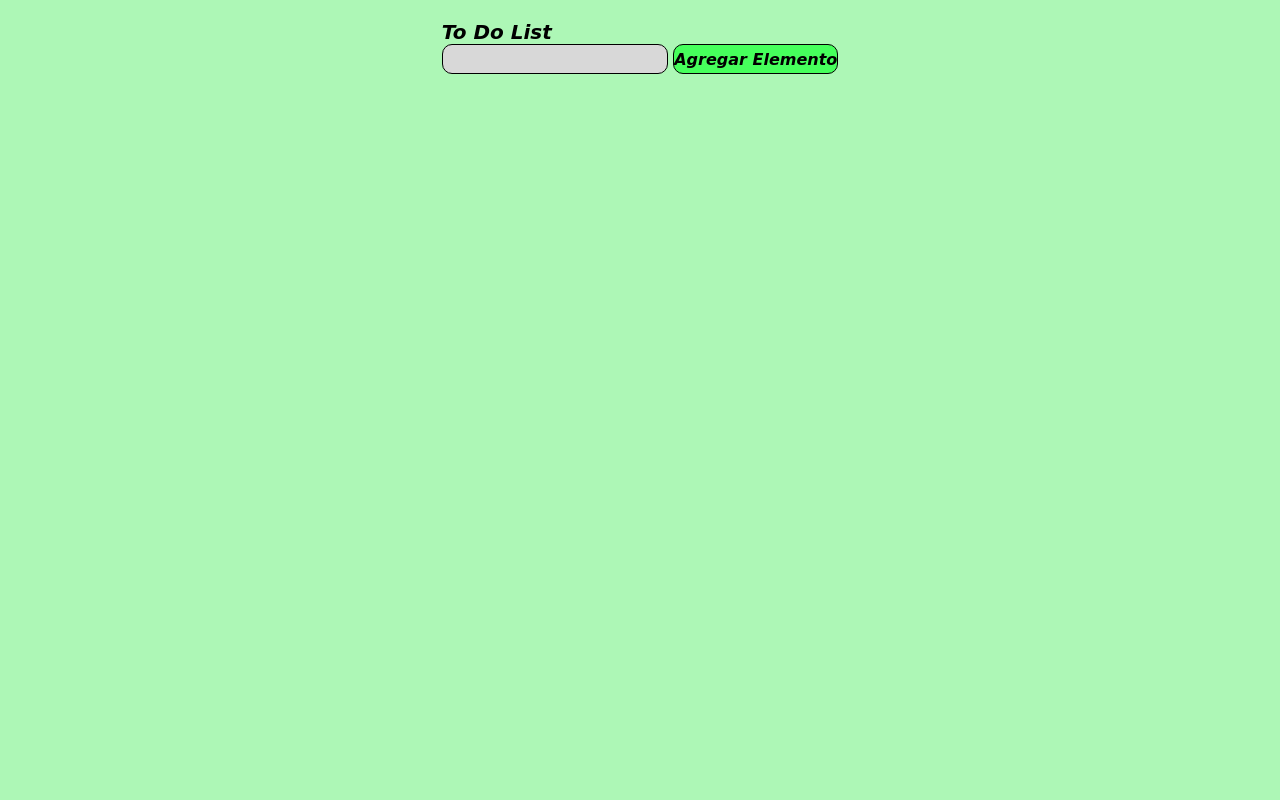
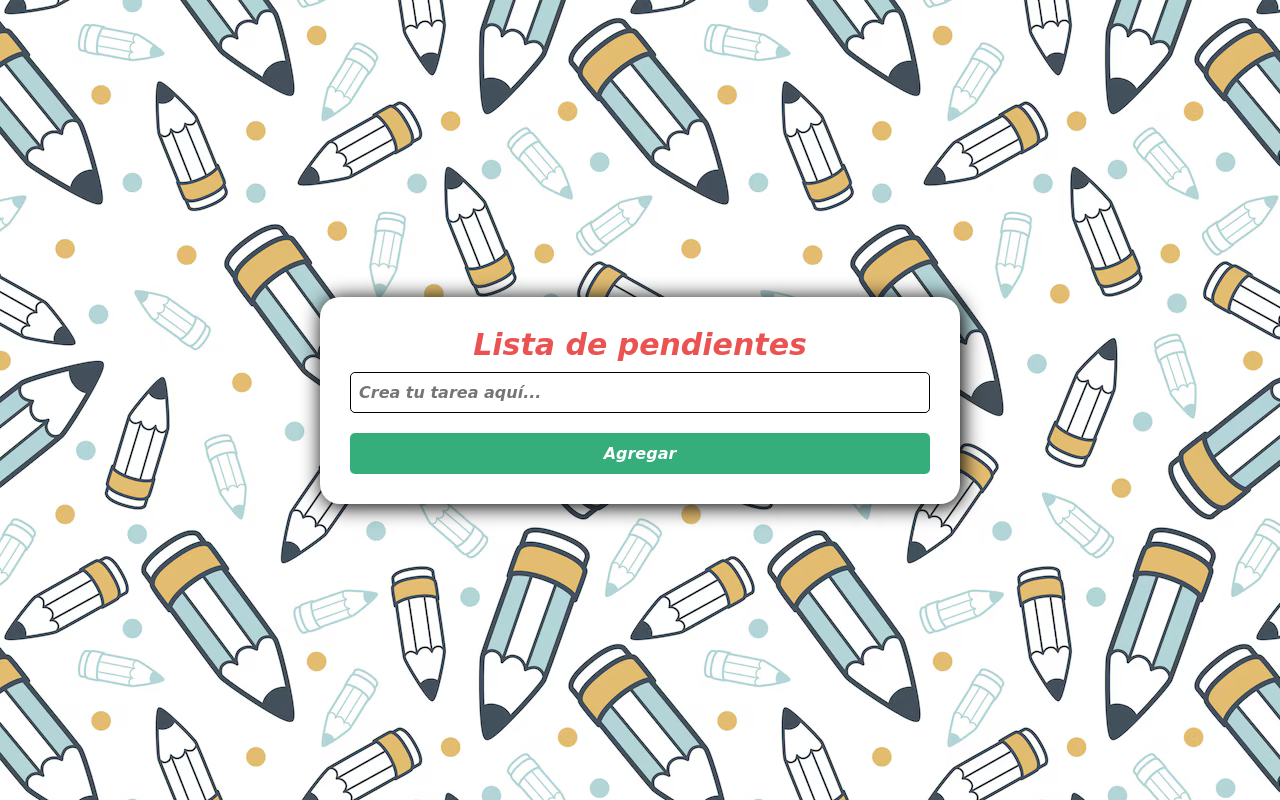
Before and after one commit to DiegoQQ/to_do_list, a plain HTML site: page index.html in a window 1280 px wide. Drawn offline with Linux system fonts and the light colour scheme.

Commit message:
Se termino de organizar el to do list

```diff
--- a/css/style.css
+++ b/css/style.css
@@ -1,54 +1,111 @@
 *{
-    background-color: #adf7b6;
     margin: 0;
     padding: 0;
     font: oblique bold 100% cursive;
 
     box-sizing: border-box;
 }
-#titulo > h1{
-    font-size: 20px;
-}
-#caja > ol{
+
+#tareas{
     list-style: none;
-}
-section{
-    padding: 20px;
-
-    display: flex;
-    justify-content: center;
-}
-#agregar > form > button{
-    border-radius: 10px;
-    border: 1px solid black;
-    cursor:pointer;
-    background-color: #46ff5c;
-    height: 30px;
-}
-#agregar > form > input{
-    margin: 0px;
-    border: 1px solid black;
-    border-radius: 10px;
-    background-color: #d8d8d8;
-    height: 30px;
-}
-.eliminar{
-    text-align: center;
-    border-radius: 10px;
-    border: none;
-    cursor: pointer;
-    padding: 5px;
-    margin: 0px;
-    background-color: red;
-    color: white;
-}
-.tarea{
-    display: flex;
-    flex-wrap: wrap;
-}
-.texto{
-    width: 50%;
 }
 .checked{
     text-decoration:line-through;
 }
+
+section{
+    min-height: 100vh;
+    background-image: url("../img/fondo-to-do-list.jpg");
+    display: flex;
+    flex-direction: column;
+    align-items: center;
+    justify-content: center;
+}
+section > div{
+    box-shadow: 2px 2px 20px 1px rgb(0, 0, 0);
+    background-color: #fff;
+    border-radius: 20px;
+    padding: 30px;
+    width: 50%;
+    height: 100%;
+}
+section > div > h1{
+    text-align: center;
+    font-size: 30px;
+}
+
+/* Estilos y organizado de listas */
+ol > li{
+    display: flex;
+    border-top: solid rgb(180, 180, 180) 1px;
+    padding: 20px 5px;
+    justify-content: space-between;
+    gap: 20px;
+}
+ol > li > div{
+    flex-grow: 0;
+}
+ol > li > div:nth-child(2){
+    flex-grow: 5;
+}
+
+/* Estilo botón agregar*/
+
+#agrega{
+    background-color: #36AE7C;
+    border: none;
+    border-radius: 5px;
+    color: white;
+    padding: 11px 8px;
+    cursor: pointer;
+    width: 100%;
+    margin-top: 20px;
+}
+#agrega:hover{
+    background-color: #277c59;
+}
+
+/* Estilo del input */
+#textoAgregar{
+    border: solid black 1px;
+    padding: 10px 8px;
+    border-radius: 5px;
+    width: 100%;
+}
+
+/* titulo */
+section > div > h1{
+    color: #EB5353;
+    margin-bottom: 10px;
+}
+
+/* Eliminar */
+
+.eliminar{
+    background-color: #EB5353;
+    border: none;
+    border-radius: 5px;
+    color: white;
+    padding: 5px 11px;
+    cursor: pointer;
+    text-align: center;
+}
+.eliminar:hover{
+    background-color: #b63f3f;
+}
+
+/* Tamaño de la caja de texto */
+.texto{
+    width: auto;
+    overflow: auto;
+    text-overflow: ellipsis;
+}
+
+/* Formulario de agregado */
+.advertencia{
+    color: #EB5353;
+}
+
+.agregar{
+
+}
--- a/index.html
+++ b/index.html
@@ -5,24 +5,20 @@
     <meta name="viewport" content="width=device-width, initial-scale=1.0">
     <title>To do list</title>
     <link rel="stylesheet" href="css/style.css">
+    <link rel="icon" href="img/logo.png">
 </head>
 <body>
     <section>
-        <div id="caja">
-            <div id="titulo">
-                <h1>To Do List</h1>
-            </div>
+        <div>
+            <h1>Lista de pendientes</h1>
             <ol id="tareas">
             </ol>
-            <div id="agregar">
-                <form>
-                    <input id="textoAgregar" type="text">
-                    <p hidden>* El contenido es obligatorio</p>
-                    <button type="submit" id="agrega" class="agregar">Agregar Elemento</button>
-                </form>
-            </div>
+            <form id="agregar">
+                <input id="textoAgregar" type="text" placeholder="Crea tu tarea aquí..." >
+                <p class="advertencia" hidden>* El contenido es obligatorio</p>
+                <button type="submit" id="agrega" class="agregar">Agregar</button>
+            </form>
         </div>
-
     </section>
 
     <script src="js/script.js"></script>
--- a/js/script.js
+++ b/js/script.js
@@ -75,7 +75,6 @@ class ListaTareas{
             });
 
             checkboxInput.addEventListener('change', a => {
-                console.log(a);
                 if (a.target.checked) {
                     parrafo.classList.add('checked');
                     this._lista_tareas[clave].checkbox = true;
@@ -104,7 +103,7 @@ class ListaTareas{
             a.preventDefault();
             let elementoAgregar = document.getElementById("textoAgregar");
             let nueva_tarea = elementoAgregar.value.trim();
-            let obligatorio = document.querySelector("#agregar > form > p");
+            let obligatorio = document.querySelector("#agregar > p");
 
 
             let tarea_repetida = this._lista_tareas.some( tarea => tarea.tarea == elementoAgregar.value);
```
Also changed, not shown: img/fondo-to-do-list.jpg (added), img/logo.png (added).
